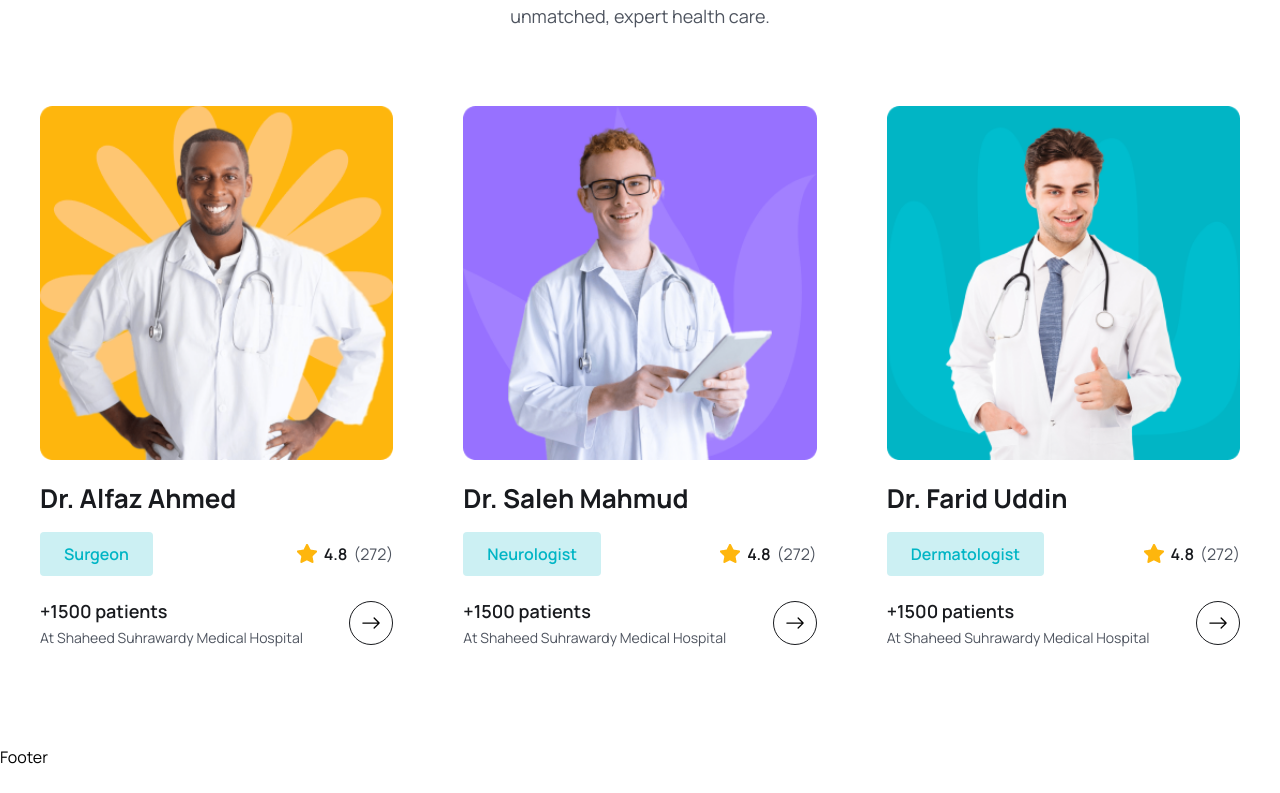
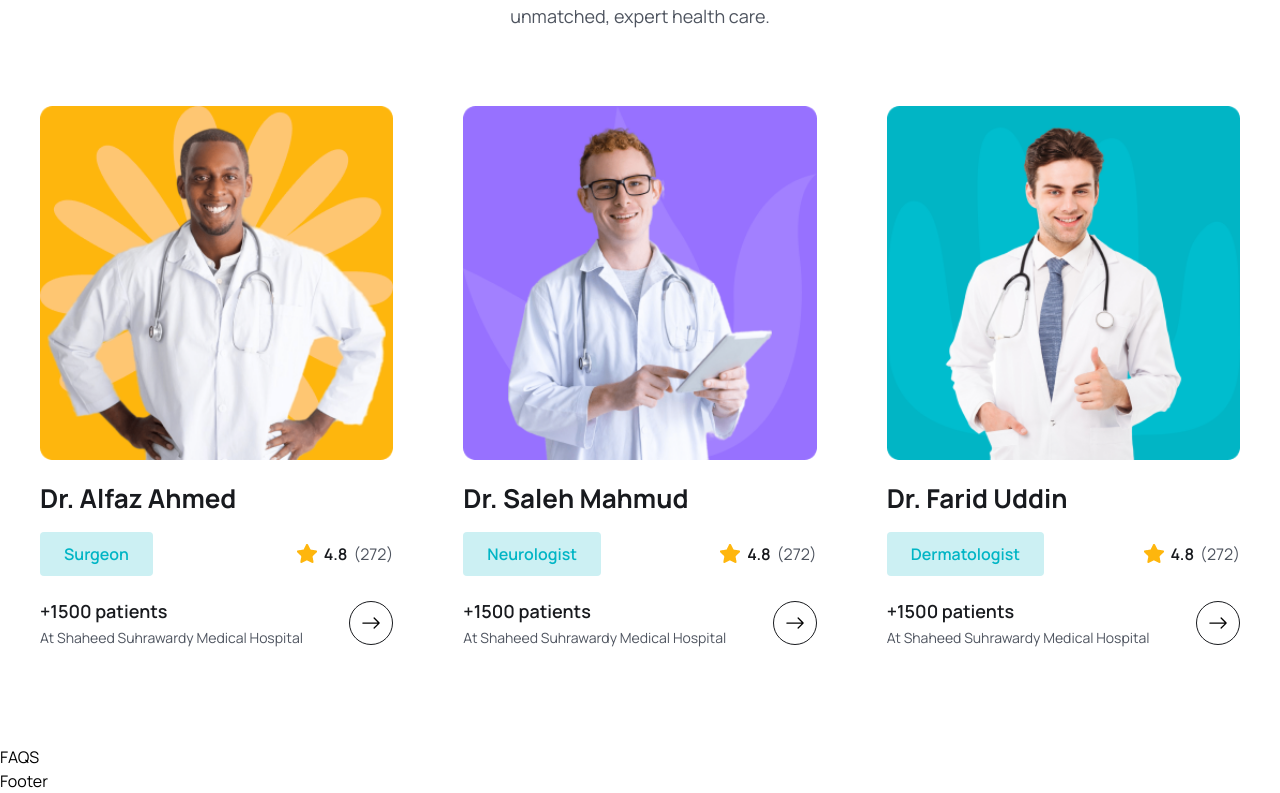
Before and after one commit to programmernizam/medicare, a React (Vite) app: page / in a window 1280 px wide. Shown: the part 3902-4695 px from the top of the page. Before the commit the page ends 4671 px from the top, so only its background shows below. Built offline with nearby package versions, Linux system fonts and the light colour scheme.

Commit message:
Start building faq section on homepage

```diff
--- a/src/components/Doctors/DoctorCard.jsx
+++ b/src/components/Doctors/DoctorCard.jsx
@@ -14,9 +14,11 @@ const DoctorCard = ({ doctor }) => {
   } = doctor;
   return (
     <div className="p-3 lg:p-5">
+      {/* ===Card Image== */}
       <div>
         <img className="w-full" src={photo} alt="" />
       </div>
+      {/* ====Card Middle==== */}
       <h2 className="text-lg lg:text-[26px] lg:leading-9 font-bold text-headingColor mt-3 lg:mt-5">
         {name}
       </h2>
@@ -34,6 +36,7 @@ const DoctorCard = ({ doctor }) => {
           </span>
         </div>
       </div>
+      {/* ===Card Bottom=== */}
       <div className="mt-18px lg:mt-5 flex items-center justify-between">
         <div>
           <h3 className="text-[16px] leading-7 lg:text-[18px] lg:leading-[30px] font-semibold text-headingColor">
--- /dev/null
+++ b/src/pages/Home/FaqSection.jsx
@@ -0,0 +1,5 @@
+const FaqSection = () => {
+  return <div>FAQS</div>;
+};
+
+export default FaqSection;
--- a/src/pages/Home/Home.jsx
+++ b/src/pages/Home/Home.jsx
@@ -1,5 +1,6 @@
 import About from "../../components/About/About";
 import DoctorsSection from "./DoctorsSection";
+import FaqSection from "./FaqSection";
 import FeatureSection from "./FeatureSection";
 import Hero from "./Hero";
 import HowItWork from "./HowItWork";
@@ -14,6 +15,7 @@ const Home = () => {
       <ServiceSection />
       <FeatureSection />
       <DoctorsSection />
+      <FaqSection />
     </div>
   );
 };
```
